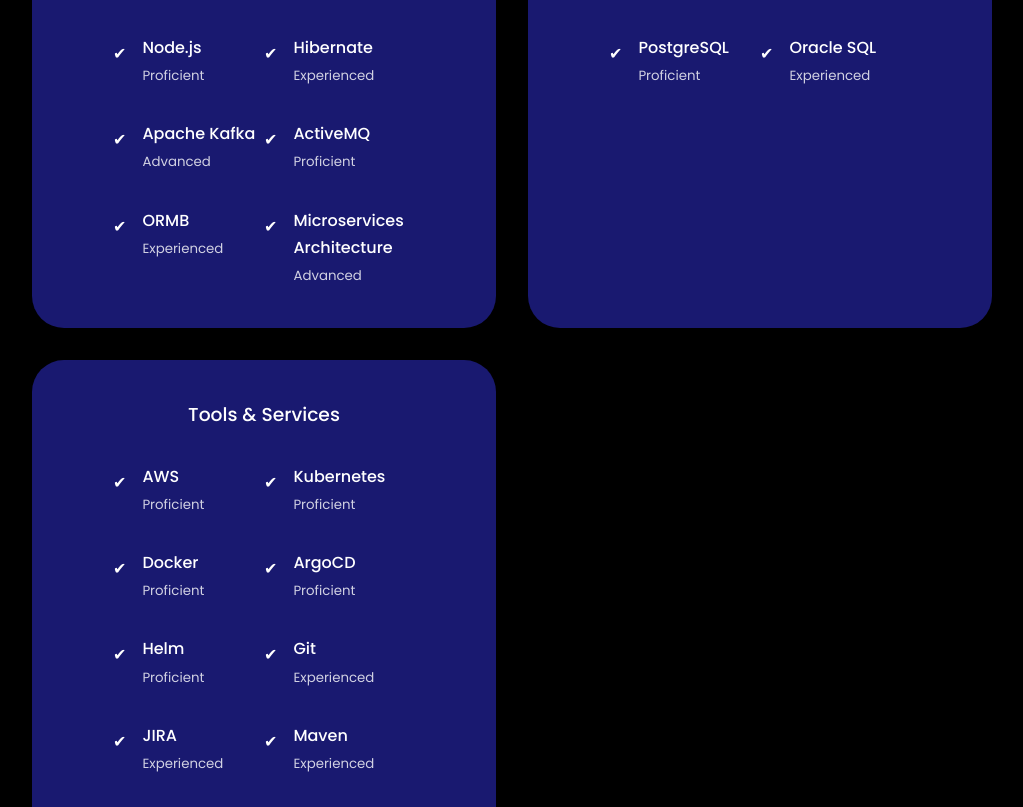
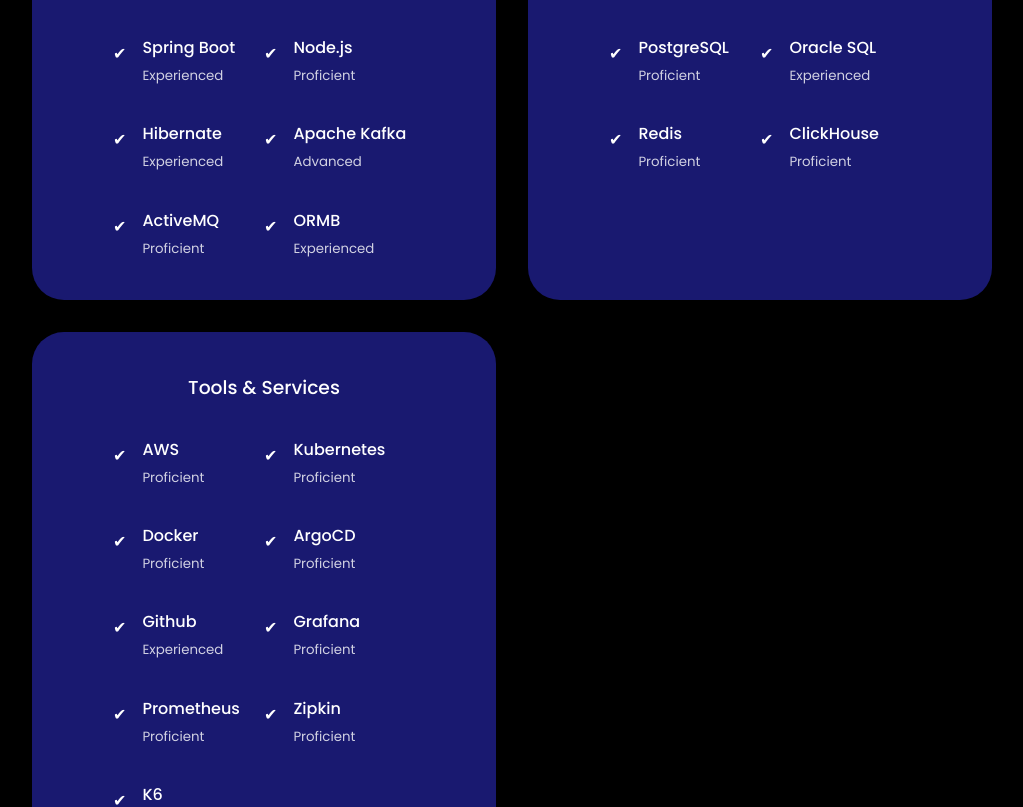
Before and after one commit to VishalGhanghav/VishalPortfolio, a React (Create React App) app: page / in a window 1280 px wide. Shown: the part 1860-2667 px from the top of the page, without its empty margins (128-1151 px from the left). Built offline with nearby package versions, Linux system fonts and the light colour scheme.

Commit message:
TestChangesForToolsAndServices

```diff
--- a/src/App.js
+++ b/src/App.js
@@ -17,16 +17,16 @@
 
 const skillCategories = [
   {
-    title: 'Technologies',
+    title: 'Languages and Frameworks',
     skills: [
       { name: 'Java', level: 'Experienced' },
+      { name: 'JavaScript', level: 'Proficient' },
       { name: 'Spring Boot', level: 'Experienced' },
       { name: 'Node.js', level: 'Proficient' },
       { name: 'Hibernate', level: 'Experienced' },
       { name: 'Apache Kafka', level: 'Advanced' },
       { name: 'ActiveMQ', level: 'Proficient' },
       { name: 'ORMB', level: 'Experienced' },
-      { name: 'Microservices Architecture', level: 'Advanced' },
     ],
   },
   {
@@ -36,6 +36,9 @@
       { name: 'MongoDB', level: 'Experienced' },
       { name: 'PostgreSQL', level: 'Proficient' },
       { name: 'Oracle SQL', level: 'Experienced' },
+      { name: 'Redis', level: 'Proficient' },
+      { name: 'ClickHouse', level: 'Proficient' }
+
     ],
   },
   {
@@ -45,11 +48,11 @@
       { name: 'Kubernetes', level: 'Proficient' },
       { name: 'Docker', level: 'Proficient' },
       { name: 'ArgoCD', level: 'Proficient' },
-      { name: 'Helm', level: 'Proficient' },
-      { name: 'Git', level: 'Experienced' },
-      { name: 'JIRA', level: 'Experienced' },
-      { name: 'Maven', level: 'Experienced' },
-      { name: 'JUnit', level: 'Experienced' },
+      { name: 'Github', level: 'Experienced' },
+      { name: 'Grafana', level: 'Proficient' },
+      { name: 'Prometheus', level: 'Proficient' },
+      { name: 'Zipkin', level: 'Proficient' },
+      { name: 'K6', level: 'Proficient' },
     ],
   },
 ];
```
